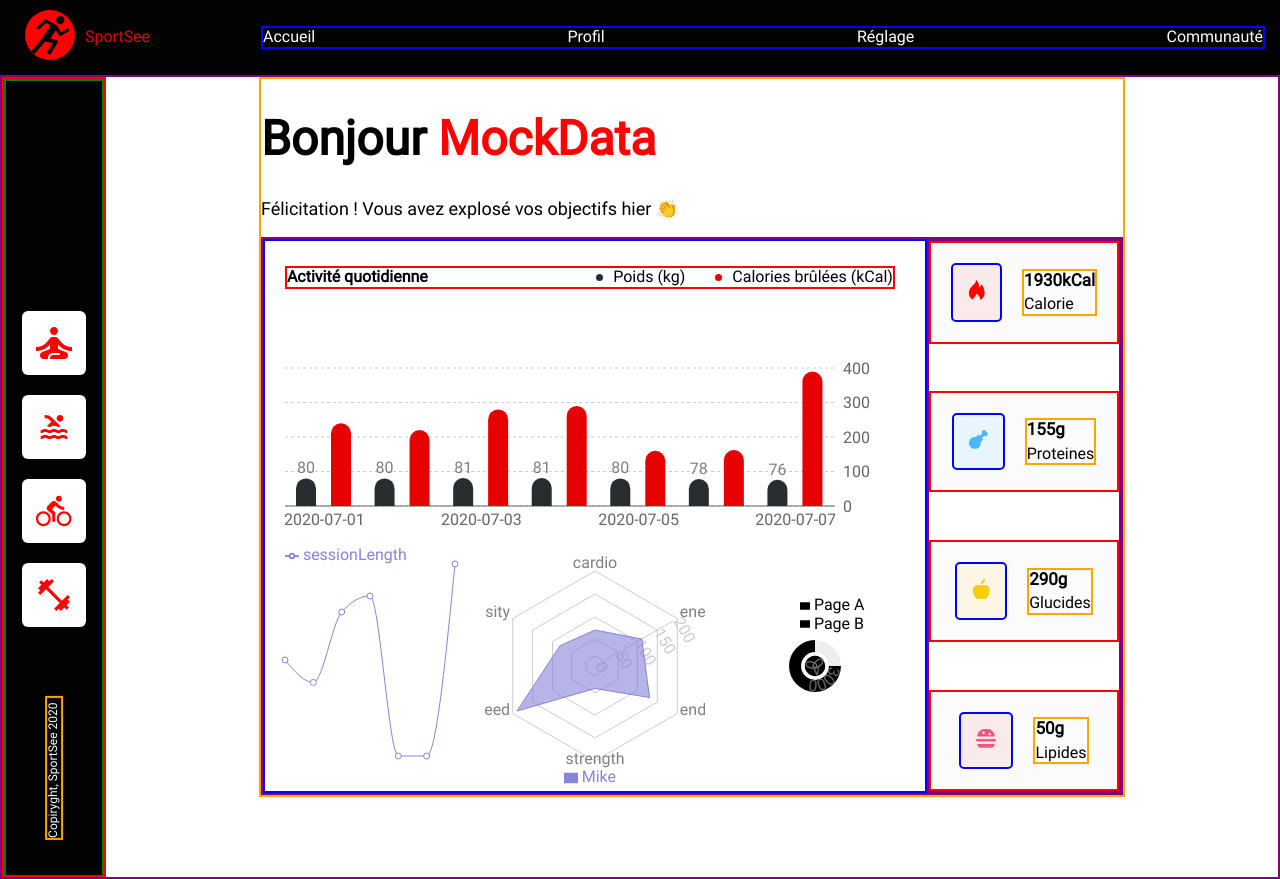
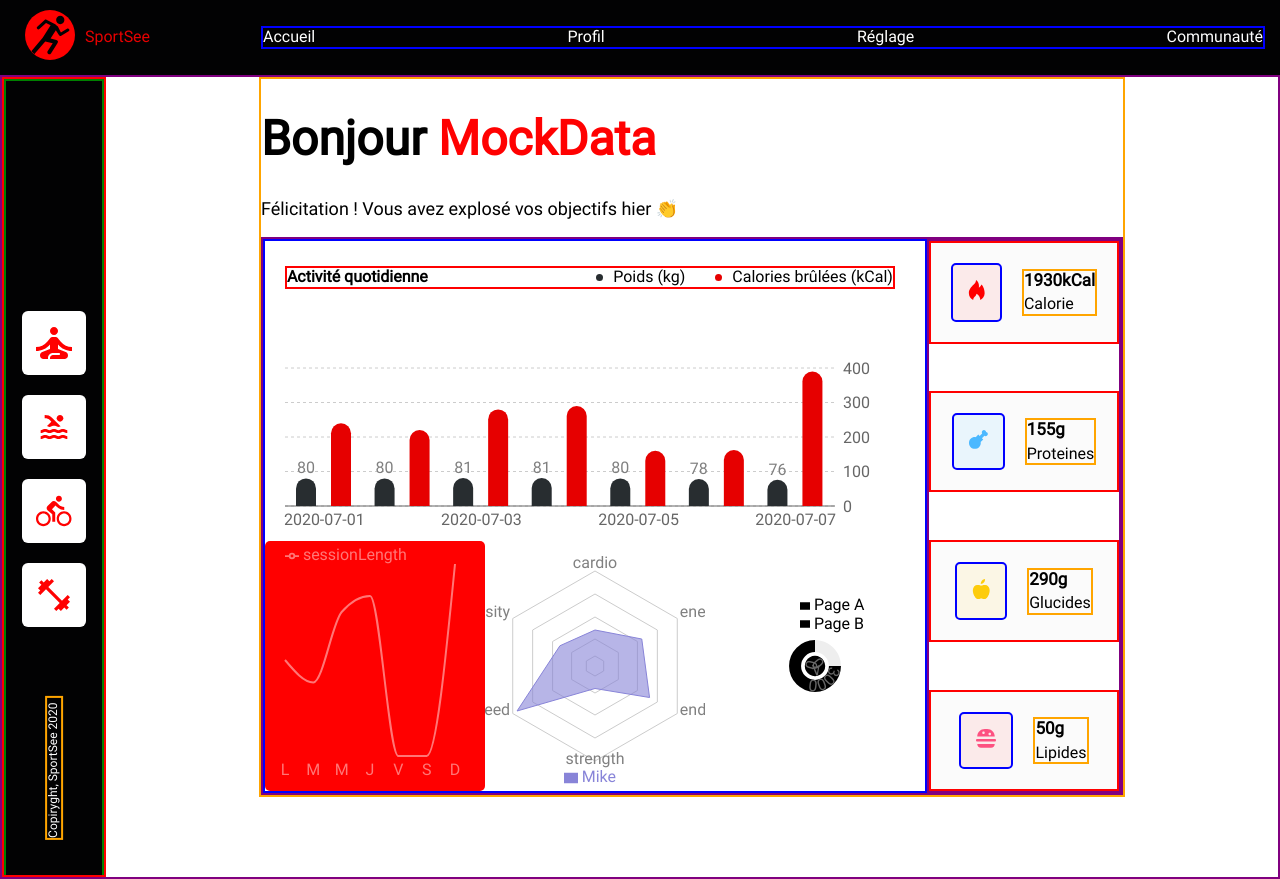
Before and after one commit to matthieuClio/SportSee, a React (Vite) app: page /app/profil/1 in a window 1280 px wide. Built offline with nearby package versions, Linux system fonts and the light colour scheme.

Commit message:
Feat : make modification on CustomizedLineChart component style.

```diff
--- a/src/components/rechart/barChart/custom/RenderLegend.tsx
+++ b/src/components/rechart/barChart/custom/RenderLegend.tsx
@@ -5,7 +5,7 @@ import './renderLegend.scss'
 
 export default function RenderLegend (props: { payload?: [], }) {
     const { payload } = props
-    const labelText:string[] = ['Poids (kg)', 'Calories brûlées (kCal)']
+    const labelText: string[] = ['Poids (kg)', 'Calories brûlées (kCal)']
 
     return (
         <div className="legend-container">
@@ -14,7 +14,7 @@ export default function RenderLegend (props: { payload?: [], }) {
             <div className="legend-container__legend">
                 {
                     // If payload is define
-                    payload && payload.map((entry: { value:string, color:string }, index:number) => (
+                    payload && payload.map((entry: { value: string, color: string }, index: number) => (
                         <Fragment key={`item-${index}`}>
 
                                 <div className="legend-container__legend__design-legend" style={{backgroundColor:entry.color}}></div>
--- a/src/components/rechart/lineChart/CustomizedLineChart.tsx
+++ b/src/components/rechart/lineChart/CustomizedLineChart.tsx
@@ -1,7 +1,20 @@
 import { LineChart, CartesianGrid, XAxis, YAxis, Tooltip, Legend, Line } from "recharts"
 
 export default function CustomizedLineChart (props: { data: Array<object> }) {
-    const { data } = props
+    let { data }: Record<string,any> = props
+
+    // Can be a script file <---
+    function changeFormatData () {
+        const days: string[] = ['L', 'M', 'M', 'J', 'V', 'S', 'D']
+
+        data.map((element: { dayToDisplay: string }, index: number) => {
+            element.dayToDisplay = days[index]
+        })
+
+        return data
+    }
+    data = changeFormatData()
+    console.log(data)
 
     return (
         <LineChart
@@ -14,13 +27,14 @@ export default function CustomizedLineChart (props: { data: Array<object> }) {
             left: 20,
             bottom: 5
         }}
+        className="profile__container__chart__line-chart"
         >
             <Legend verticalAlign="top" align="left"/>
             <CartesianGrid strokeDasharray="0 3" fillOpacity={0.6} />
-            <XAxis dataKey="name" tickLine={false} axisLine={false}  />
-            <YAxis tickLine={false} hide={true} axisLine={false} />
+            <XAxis dataKey="dayToDisplay" tickLine={false} axisLine={false} stroke="#FF7676"/>
+            <YAxis hide={true} tickLine={false} axisLine={false} />
             <Tooltip />
-            <Line type="monotone" dataKey="sessionLength" stroke="#8884d8" />
+            <Line type="monotone" dataKey="sessionLength" dot={false} stroke="#FF7676" strokeWidth={2} />
         </LineChart>
     )
 }
--- a/src/components/rechart/radarChart/CustomizedRadarChart.tsx
+++ b/src/components/rechart/radarChart/CustomizedRadarChart.tsx
@@ -34,7 +34,7 @@ export default function CustomizedRadarChart (props: { data: {
         <RadarChart outerRadius={90} width={220} height={250} data={radarChartData}>
             <PolarGrid gridType='polygon' radialLines={false} polarRadius={[0, 10, 27, 49, 72, 95]}/>
             <PolarAngleAxis dataKey="A" />
-            <PolarRadiusAxis angle={30} domain={[0, 150]} />
+            <PolarRadiusAxis angle={30} domain={[0, 150]} tick={false} axisLine={false}/>
             <Radar name="Mike" dataKey="fullMark" stroke="#8884d8" fill="#8884d8" fillOpacity={0.6} />
             <Legend />
         </RadarChart>
--- a/src/page/Profile.tsx
+++ b/src/page/Profile.tsx
@@ -66,7 +66,7 @@ export default function Profile () {
     //     ]
     // )
 
-    // From router
+    // From react router
     const { userId }: Params<string> = useParams()
 
     // After the first render
@@ -92,13 +92,13 @@ export default function Profile () {
     // For InfosUser component
     const unitOfMeasurement: string[] = ['kCal', 'g', 'g', 'g']
     const textValue: string[] = ['Calorie', 'Proteines', 'Glucides', 'Lipides']
-    const classBackground:string[] = [
+    const classBackground: string[] = [
         'profile-icon-one',
         'profile-icon-two',
         'profile-icon-three',
         'profile-icon-one'
     ]
-    const path:string[] = [
+    const path: string[] = [
         '/images/icon/fire-icon.svg',
         '/images/icon/chiken-icon.svg',
         '/images/icon/apple-icon.svg',
--- a/src/page/profile.scss
+++ b/src/page/profile.scss
@@ -4,6 +4,7 @@ $profileInfocontainer:#FBFBFB;
 $profileInfoBackground:#FBEAEA;
 $profileInfoBackgroundTwo:#4AB8FF1A;
 $profileInfoBackgroundThree:#FBF6E5;
+$profileLineChartBackground:#FF0000;
 
 // - FACTORED -
 .profile-icon-one {
@@ -38,6 +39,11 @@ $profileInfoBackgroundThree:#FBF6E5;
             display: flex;
             flex-wrap: wrap;
             width: 660px;
+
+            &__line-chart{
+                background-color: $profileLineChartBackground;
+                border-radius: 5px;
+            }
         }
 
         &__performance {
```
